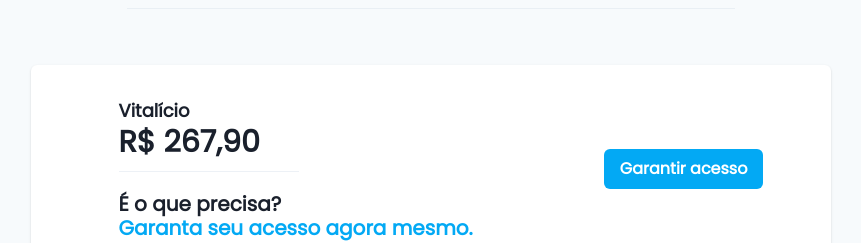
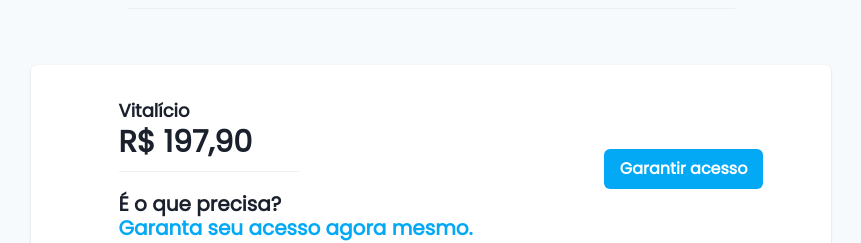
Before and after one commit to BrenoCarvalho/iforwarder-website, a Next.js app: page / in a window 1280 px wide. Shown: the part 1960-2203 px from the top of the page, without its empty margins (209-1070 px from the left). Built offline with nearby package versions, Linux system fonts and the light colour scheme.

Commit message:
update price

```diff
--- a/src/pages/index.tsx
+++ b/src/pages/index.tsx
@@ -207,7 +207,7 @@ export default function Page() {
                   mt={-3}
                   fontWeight="extrabold"
                 >
-                  R$ 267,90
+                  R$ 197,90
                 </Text>
               </Flex>
               <Divider w={"180px"} mt="6px" mb="20px" />
```
